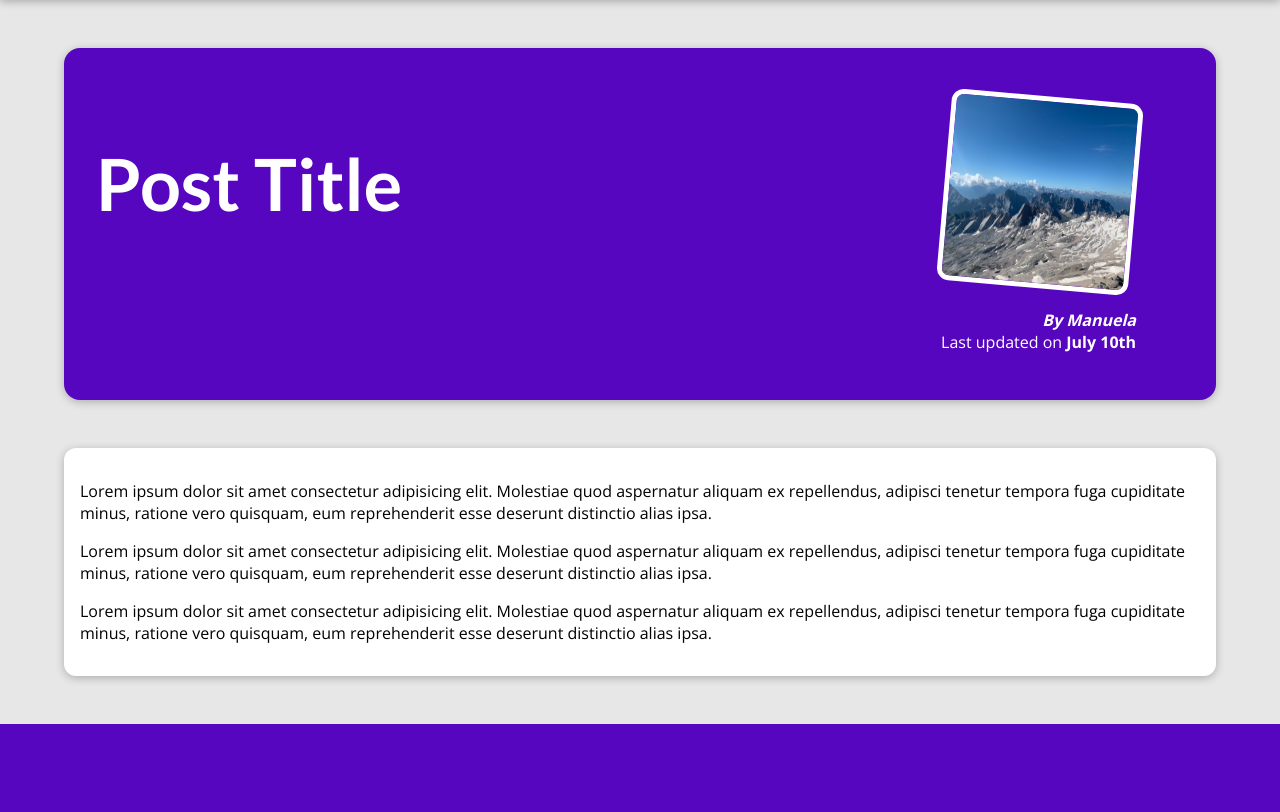
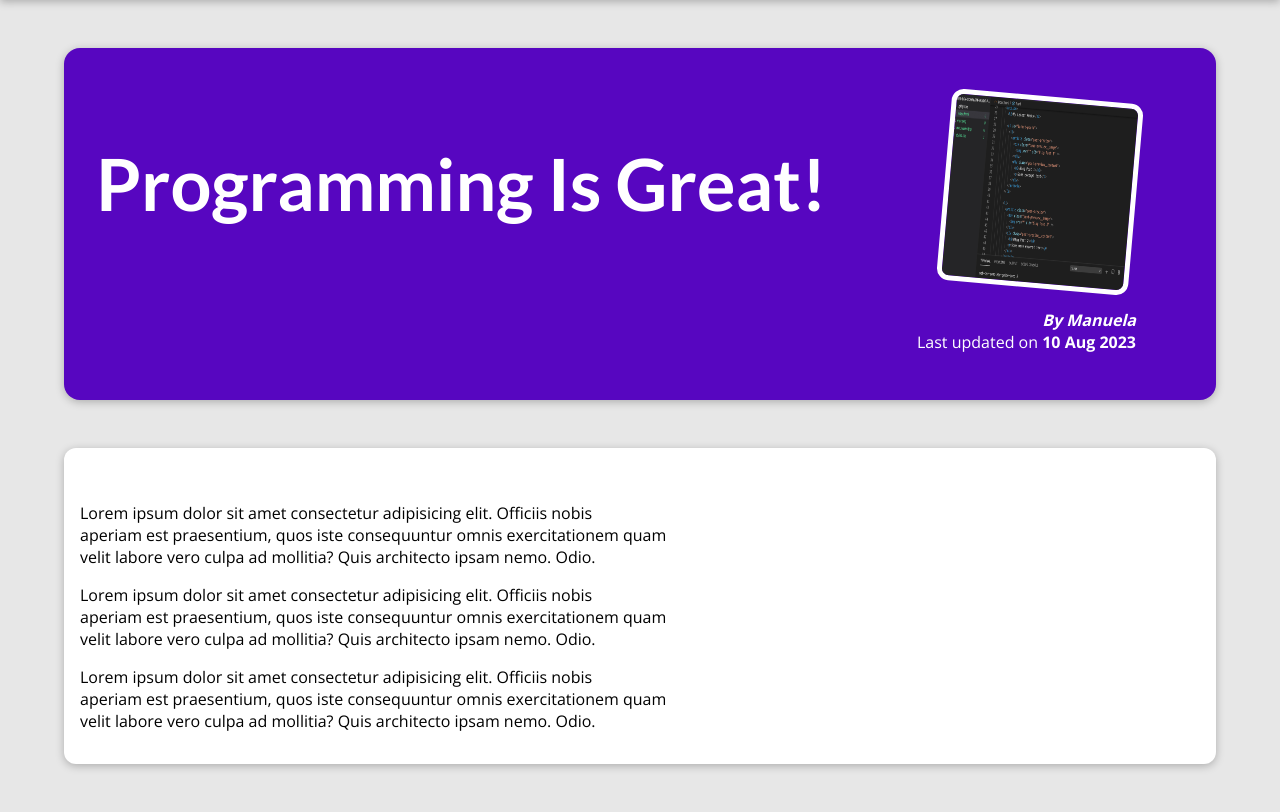
Before and after one commit to manuelaguerrasamaniego/my_site, a Django app: page /posts/programming-is-fun in a window 1280 px wide. Shown: the part 80-892 px from the top of the page. Before the commit the page ends 804 px from the top, so only its background shows below. Run offline with Django 4.2, Linux system fonts and the light colour scheme.

Commit message:
Added a 404 page and a single post page

```diff
--- a/blog/templates/blog/post-detail.html
+++ b/blog/templates/blog/post-detail.html
@@ -2,7 +2,7 @@
 {% load static %}
 
 {% block title %}
-    This Post Titles
+    {{post.title}}
 {% endblock  %}
 
 {% block css_files %}
@@ -11,37 +11,18 @@
 
 {% block content %}
     <section id="summary">
-        <h2>Post Title</h2>
+        <h2>{{post.title}}</h2>
         <article>
-            <img src="{% static "blog/images/mountains.jpg"%}" alt="Post Title">
-            <address>By Manuela</address>
+            <img src="{% static "blog/images/"|add:post.image %}" alt="{{post.title}}">
+            <address>By {{post.author}}</address>
             <div>
-                Last updated on <time>July 10th</time>
+                Last updated on <time>{{post.date|date:"d M Y"}}</time>
             </div>
         </article>
     </section>
 
     <main>
-        <p>
-            Lorem ipsum dolor sit amet consectetur adipisicing elit.
-            Molestiae quod aspernatur aliquam ex repellendus, adipisci
-            tenetur tempora fuga cupiditate minus, ratione vero quisquam,
-            eum reprehenderit esse deserunt distinctio alias ipsa.
-        </p>
-
-        <p>
-            Lorem ipsum dolor sit amet consectetur adipisicing elit.
-            Molestiae quod aspernatur aliquam ex repellendus, adipisci
-            tenetur tempora fuga cupiditate minus, ratione vero quisquam,
-            eum reprehenderit esse deserunt distinctio alias ipsa.
-        </p>
-
-        <p>
-            Lorem ipsum dolor sit amet consectetur adipisicing elit.
-            Molestiae quod aspernatur aliquam ex repellendus, adipisci
-            tenetur tempora fuga cupiditate minus, ratione vero quisquam,
-            eum reprehenderit esse deserunt distinctio alias ipsa.
-        </p>
+        {{post.content|linebreaks}}
     </main>
 
 {% endblock %}
--- a/blog/views.py
+++ b/blog/views.py
@@ -81,7 +81,12 @@
     })
 
 def posts(request):
-    return render(request, "blog/all-posts.html")
+    return render(request, "blog/all-posts.html", {
+        "all_posts": all_posts
+    })
 
 def post_detail(request, slug):
-    return render(request, "blog/post-detail.html")
+    identified_post = next(post for post in all_posts if post['slug'] == slug)
+    return render(request, "blog/post-detail.html", {
+        "post": identified_post
+    })
```
Also changed, not shown: blog/templates/blog/all-posts.html (+3 -6 lines), templates/404.html (added, +10 -0 lines).
